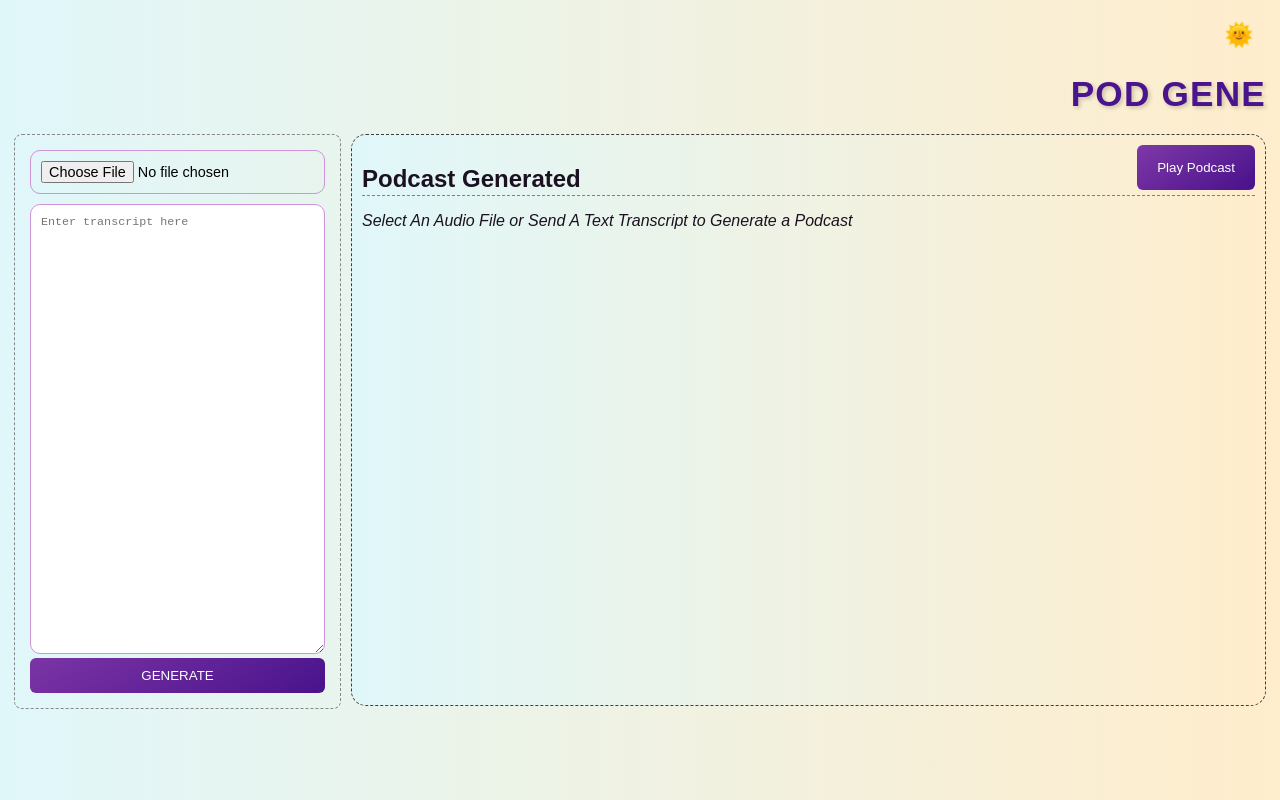
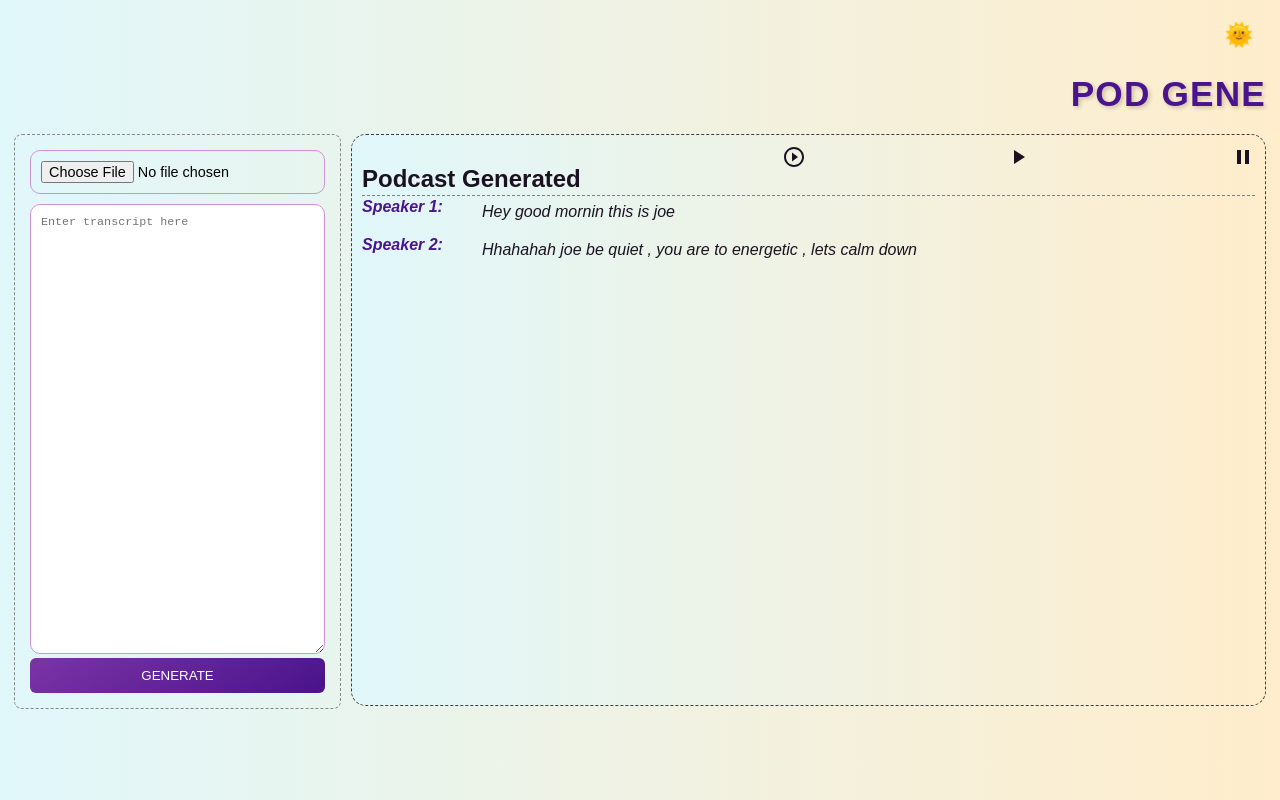
Before and after one commit to toplouie1/Podcast-generator, a React (Vite) app in the folder client/: page / in a window 1280 px wide. Built offline with nearby package versions, Linux system fonts and the light colour scheme.

Commit message:
adding icons for audio system

```diff
--- a/client/package.json
+++ b/client/package.json
@@ -10,6 +10,10 @@
     "preview": "vite preview"
   },
   "dependencies": {
+    "@emotion/react": "^11.14.0",
+    "@emotion/styled": "^11.14.0",
+    "@mui/icons-material": "^6.4.2",
+    "@mui/material": "^6.4.2",
     "axios": "^1.7.9",
     "react": "^18.3.1",
     "react-dom": "^18.3.1"
--- a/client/src/components/GeneratedPodcastPreview.jsx
+++ b/client/src/components/GeneratedPodcastPreview.jsx
@@ -1,4 +1,9 @@
 import "../css/GeneratedPodcastPreview.css";
+import PlayArrowSharpIcon from "@mui/icons-material/PlayArrowSharp";
+import PauseSharpIcon from "@mui/icons-material/PauseSharp";
+import PlayCircleOutlineIcon from "@mui/icons-material/PlayCircleOutline";
+
+let synth = window.speechSynthesis;
 
 const speakText = (text, voiceIndex) => {
 	console.log("Starting speakText function...");
@@ -15,8 +20,7 @@ const speakText = (text, voiceIndex) => {
 	utterance.volume = 1.3;
 
 	const setVoice = () => {
-		const synth = window.speechSynthesis;
-		const voices = window.speechSynthesis.getVoices();
+		const voices = synth.getVoices();
 		const voice = voices[voiceIndex];
 
 		if (voice) {
@@ -24,14 +28,13 @@ const speakText = (text, voiceIndex) => {
 			console.log("Selected voice:", utterance.voice);
 		}
 		synth.speak(utterance);
-		// synth.cancel();
 	};
 
-	if (window.speechSynthesis.getVoices().length > 0) {
+	if (synth.getVoices().length > 0) {
 		setVoice();
 	} else {
 		console.log("No voices available yet. Waiting for voices to load...");
-		window.speechSynthesis.onvoiceschanged = setVoice;
+		synth.onvoiceschanged = setVoice;
 	}
 
 	utterance.onerror = (event) => {
@@ -40,12 +43,34 @@ const speakText = (text, voiceIndex) => {
 	};
 };
 
+const handlePausePodcast = () => {
+	synth.pause();
+	console.log("Speech paused");
+};
+
+const handleResumePodcast = () => {
+	synth.resume();
+	console.log("Speech resumed");
+};
+
 export default function GeneratedPodcastPreview({ generatedContent }) {
+	generatedContent = [
+		{
+			speaker: "Speaker 1:",
+			text: "Hey good mornin this is joe",
+		},
+		{
+			speaker: "Speaker 2:",
+			text: "Hhahahah joe be quiet , you are to energetic , lets calm down",
+		},
+	];
+
 	const handlePlayPodcast = (event) => {
 		event.preventDefault();
 		const validEntries = generatedContent.filter(
 			(entry) => entry.speaker && entry.speaker.trim() !== ""
 		);
+		console.log("Valid entries to speak:", validEntries);
 
 		validEntries.forEach((entry, index) => {
 			const voiceIndex = index % 2 === 0 ? 23 : 38;
@@ -63,9 +88,9 @@ export default function GeneratedPodcastPreview({ generatedContent }) {
 			<div className="generated-content">
 				<div className="generated-header">
 					<h2>Podcast Generated</h2>
-					<button className="generate-button" onClick={handlePlayPodcast}>
-						Play Podcast
-					</button>
+					<PlayCircleOutlineIcon onClick={handlePlayPodcast} />
+					<PlayArrowSharpIcon onClick={handleResumePodcast} />
+					<PauseSharpIcon onClick={() => handlePausePodcast()} />
 				</div>
 				<div className="transcript-container">
 					{generatedContent.map((entry, index) => {
```
